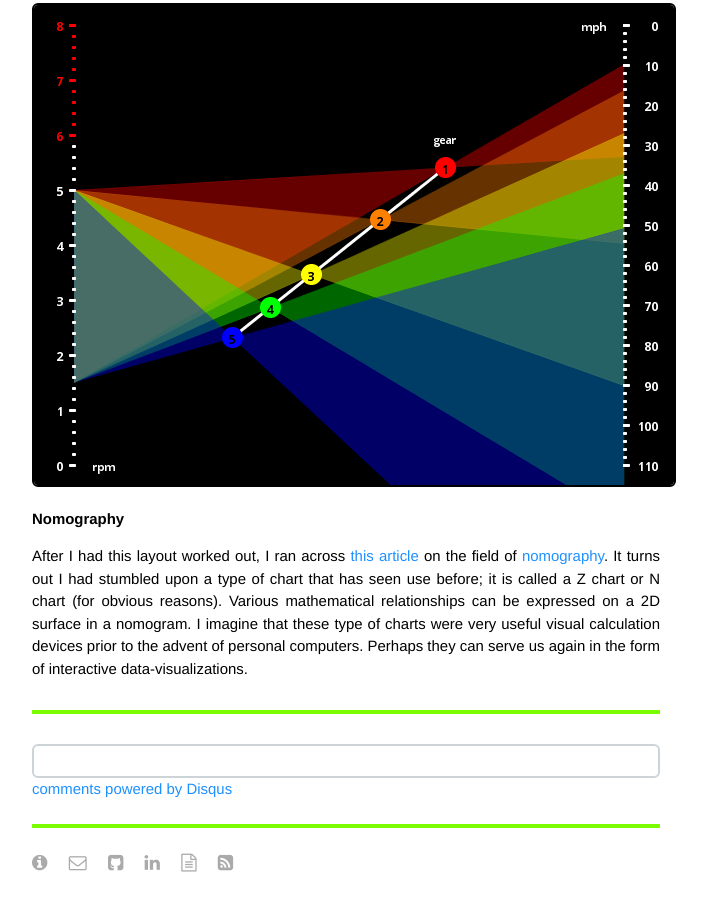
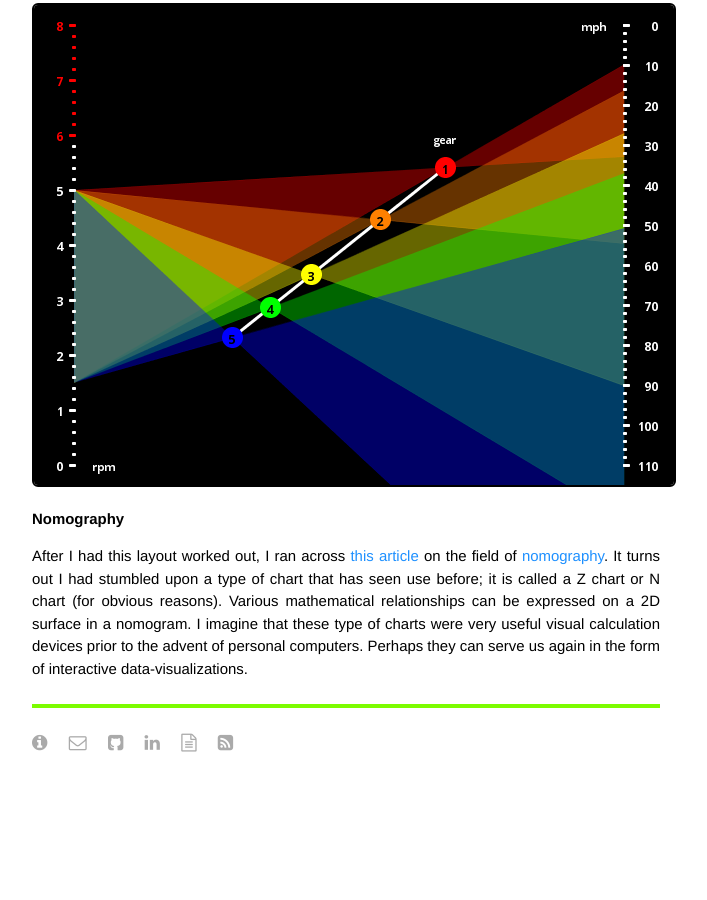
Before and after one commit to tuckerkevin/tuckerkevin.github.io, a Jekyll site: the page built from _posts/2013-08-04-dash.md, in a window 1280 px wide and 900 px high, scrolled down 1972 px. Shown: the whole window, without its empty margins (294-1001 px from the left). Built offline with Jekyll 4.4.1, drawn with Linux system fonts in a browser that asks for light colours; Markdown is read by kramdown in place of the engine named in the settings; comment, search, counter and statistics services are not loaded; after the commit the page ends 2752 px from its top, so only the background shows below that; some of the changed lines change nothing that is shown.

Commit message:
Remove post comments for now.

```diff
--- a/_layouts/post.html
+++ b/_layouts/post.html
@@ -7,28 +7,3 @@
 <div class="post">
 {{ content }}
 </div>
-
-{% if page.comments %}
-<div id="page_comments">
-<hr />
-
-<div id="disqus_thread"></div>
-<script type="text/javascript">
-	/* * * CONFIGURATION VARIABLES: EDIT BEFORE PASTING INTO YOUR WEBPAGE * * */
-	var disqus_shortname = 'kevintuckerio'; // required: replace example with your forum shortname
-	var disqus_identifier = '{{ page.id }}';
-	var disqus_title = '{{ page.title }}';
-	var disqus_url = '{{ site.url }}{{ page.url }}';
-
-	/* * * DON'T EDIT BELOW THIS LINE * * */
-	(function() {
-		var dsq = document.createElement('script'); dsq.type = 'text/javascript'; dsq.async = true;
-		dsq.src = '//' + disqus_shortname + '.disqus.com/embed.js';
-		(document.getElementsByTagName('head')[0] || document.getElementsByTagName('body')[0]).appendChild(dsq);
-	})();
-</script>
-<noscript>Please enable JavaScript to view the <a href="http://disqus.com/?ref_noscript">comments powered by Disqus.</a></noscript>
-<a href="http://disqus.com" class="dsq-brlink">comments powered by <span class="logo-disqus">Disqus</span></a>
-
-</div>
-{% endif %}
```
